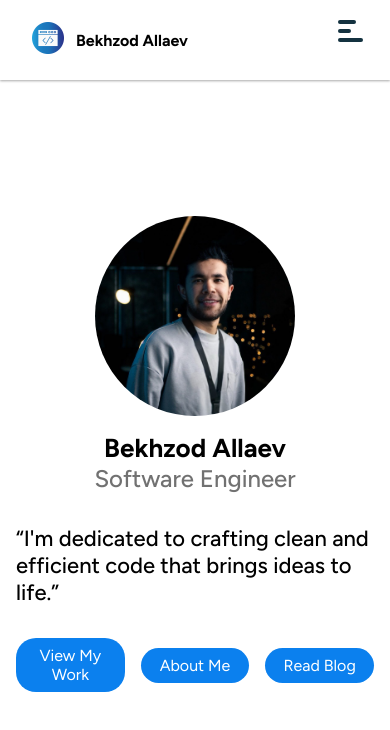
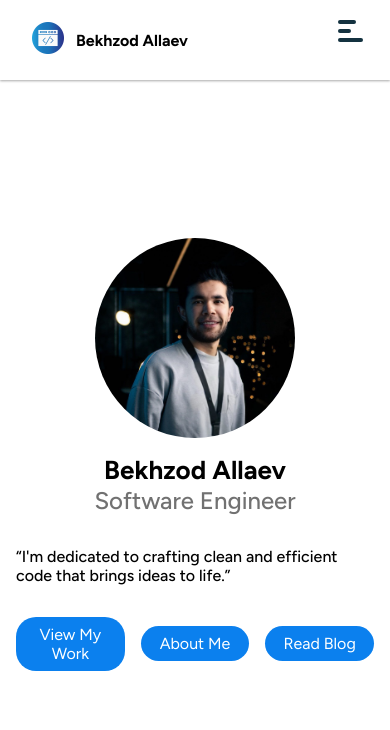
Before and after one commit to bekhzodallaev/Portfolio-site, a React (Create React App) app in the folder client/: page / in a window 390 px wide. Shown: the top 730 px of the page. Built offline with nearby package versions, Linux system fonts and the light colour scheme.

Commit message:
add home responsivenes

```diff
--- a/client/src/pages/Home/Home.module.css
+++ b/client/src/pages/Home/Home.module.css
@@ -103,7 +103,7 @@
     .right_side p:nth-of-type(2){
         font-size: 24px;
     }
-    .right_side p{
+    .home_wrapper q{
         font-size: 1rem;
 
     }
```
